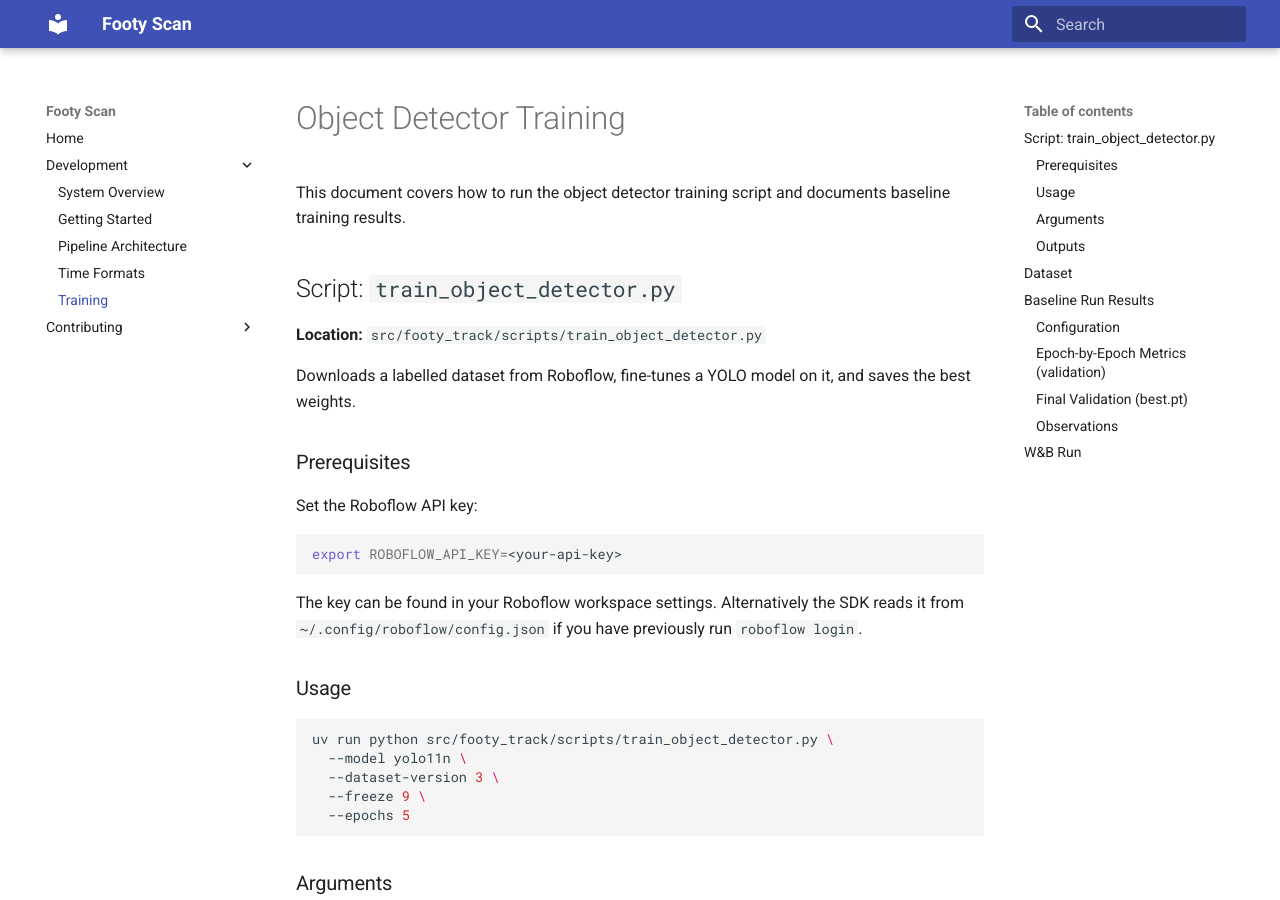
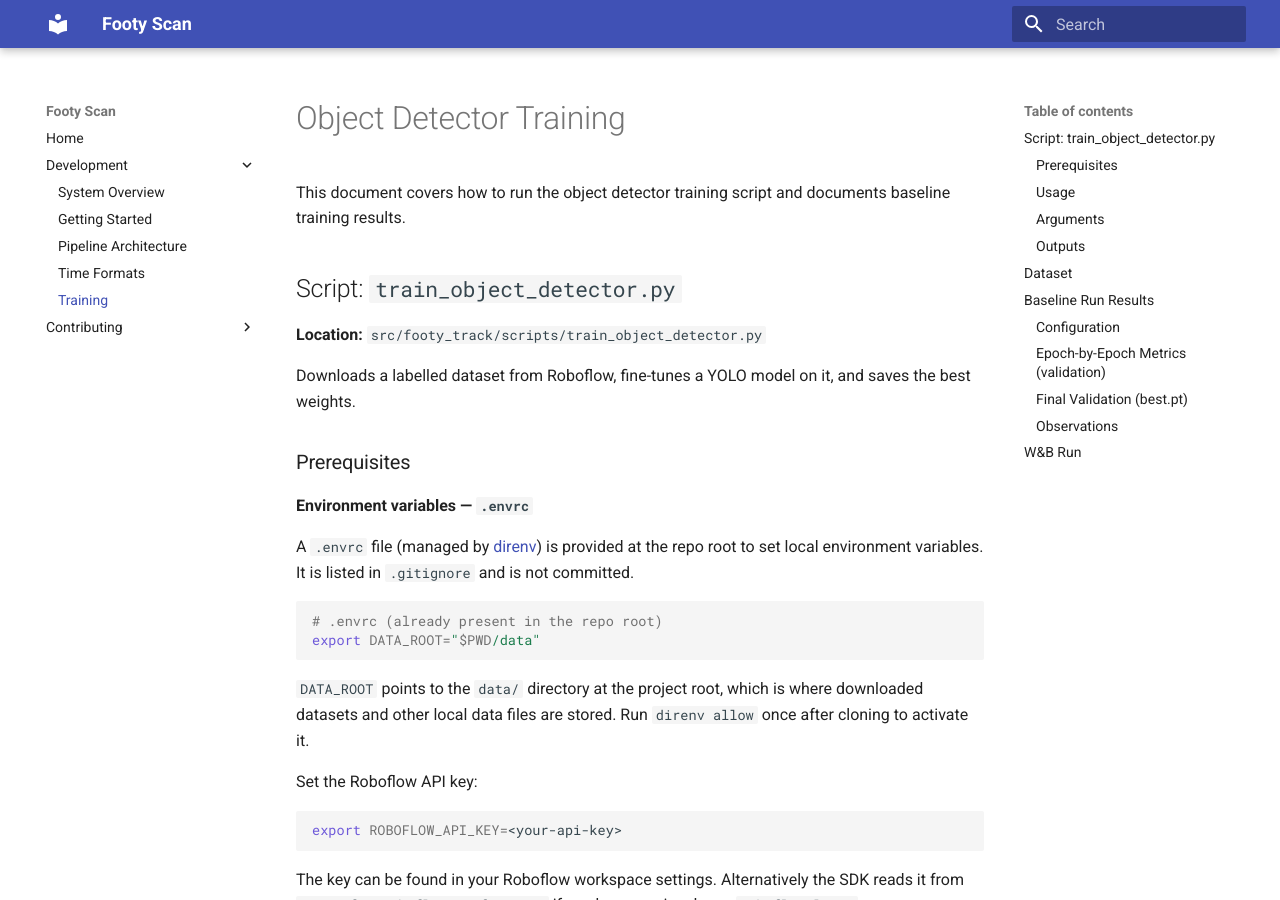
Before and after one commit to egroeg121/footy-track, an MkDocs documentation site: the page built from docs/training.md, in a window 1280 px wide and 900 px high. Built offline with MkDocs 1.6.1 and Material for MkDocs 9.7.7, drawn with Linux system fonts in a browser that asks for light colours.

Commit message:
feat: add .envrc with DATA_ROOT and document in training.md (footy_track-11m)

````diff
--- a/docs/training.md
+++ b/docs/training.md
@@ -9,6 +9,17 @@ This document covers how to run the object detector training script and document
 Downloads a labelled dataset from Roboflow, fine-tunes a YOLO model on it, and saves the best weights.
 
 ### Prerequisites
+
+**Environment variables — `.envrc`**
+
+A `.envrc` file (managed by [direnv](https://direnv.net/)) is provided at the repo root to set local environment variables. It is listed in `.gitignore` and is not committed.
+
+```bash
+# .envrc (already present in the repo root)
+export DATA_ROOT="$PWD/data"
+```
+
+`DATA_ROOT` points to the `data/` directory at the project root, which is where downloaded datasets and other local data files are stored. Run `direnv allow` once after cloning to activate it.
 
 Set the Roboflow API key:
 
````
